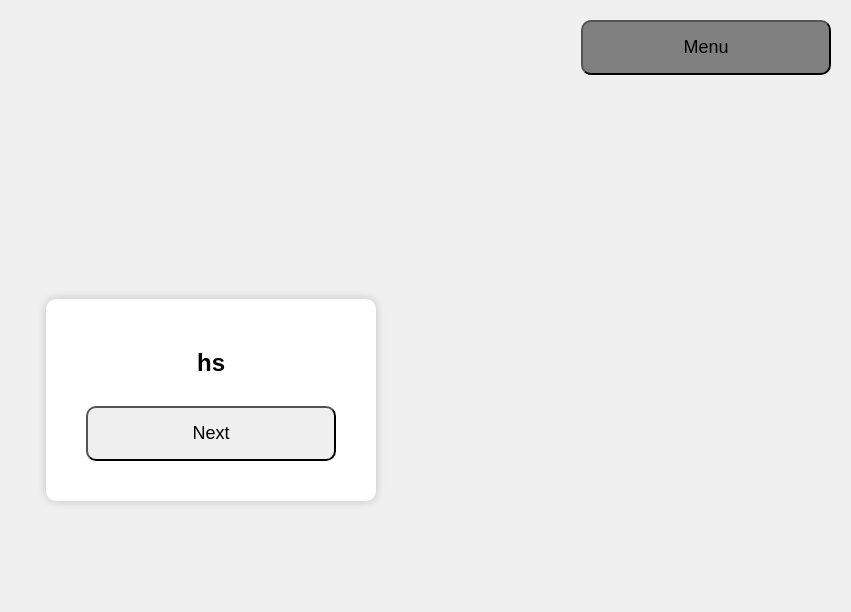
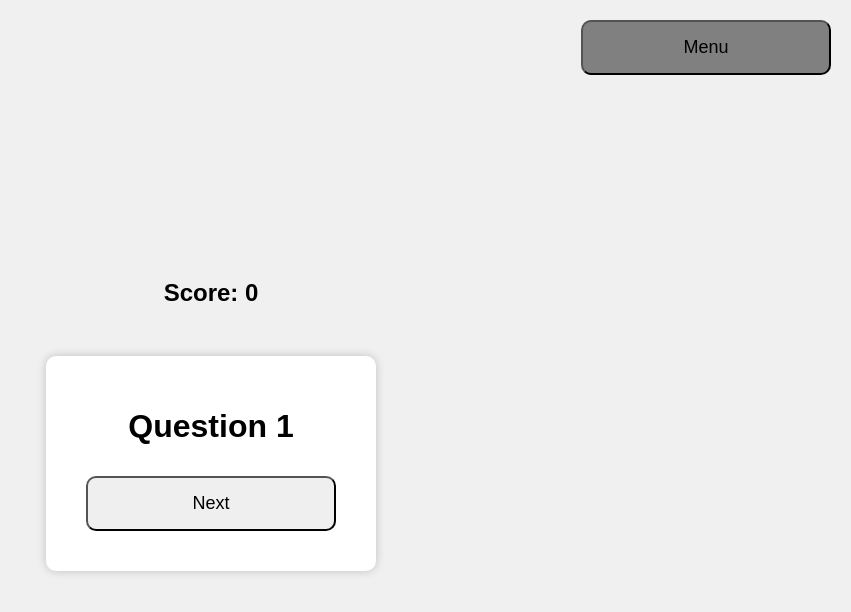
Before and after one commit to ivan1kostiuk/aji-repo, a website with bundled scripts: page src/index.html in a window 1280 px wide. Both pictures are taken after a click on the button "Guess the capital". Shown: the whole page, without its empty margins (429-1280 px from the left). Built offline with nearby package versions, Linux system fonts and the light colour scheme; no server answers.

Commit message:
Fixes #15

```diff
--- a/src/index.html
+++ b/src/index.html
@@ -20,20 +20,30 @@
 
     </div>
 
+
     <!-- QUIZ SCREEN -->
     <div id="quiz" style="display: none;">
 
-        <h2 id="currentQuestion">hs</h2>
 
-        <h2 id="question"></h2>
+        <div id="quizStats">
+            <h2 id="score" >Score: 0</h2>
 
-        <div id="answers"></div>
+        </div>
 
-        <p id="result"></p>
+        <div id="quizScreen" >
+            <h1 id="currentQuestion">Question 1</h2>
 
-        <button id="nextBtn">Next</button>
+            <h2 id="question"></h2>
 
-        <button id="menuBtn">Menu</button>
+            <div id="answers"></div>
+
+            <p id="result"></p>
+
+            <button id="nextBtn">Next</button>
+
+            <button id="menuBtn">Menu</button>
+        </div>
+
 
     </div>
 
--- a/src/index.js
+++ b/src/index.js
@@ -36,6 +36,8 @@ document
 // Starts a new game
 // mode = "easy" or "hard"
 async function startGame(mode) {
+    document.getElementById("score").innerText = "Score: 0";
+
 
     // Hide menu, show quiz screen
     menu.style.display = "none";
@@ -83,6 +85,9 @@ function handleAnswer(index) {
 
     showResult(correct);
 
+    document.getElementById("score").innerText = `Score: ${quiz.score}`
+
+
     // Enable "Next" button after answering
     nextBtn.disabled = false;
 }
--- a/src/style.css
+++ b/src/style.css
@@ -24,7 +24,7 @@ button {
 }
 
 #menu,
-#quiz {
+#quizScreen {
     background: white;
 
     padding: 30px;
@@ -42,3 +42,15 @@ button {
     right: 10px;
     background-color: grey;
 }
+
+
+#quizStats {
+
+
+    padding: 30px;
+
+    border-radius: 10px;
+
+    text-align: center;
+
+}
--- a/src/ui.js
+++ b/src/ui.js
@@ -66,5 +66,5 @@ export function showResult(correct) {
         document.getElementById("result");
 
     result.innerText =
-        correct ? "✅ Correct!" : "❌ Wrong!";
+        correct ? "✅ Correct!" : "❌ Incorrect!";
 }
```
